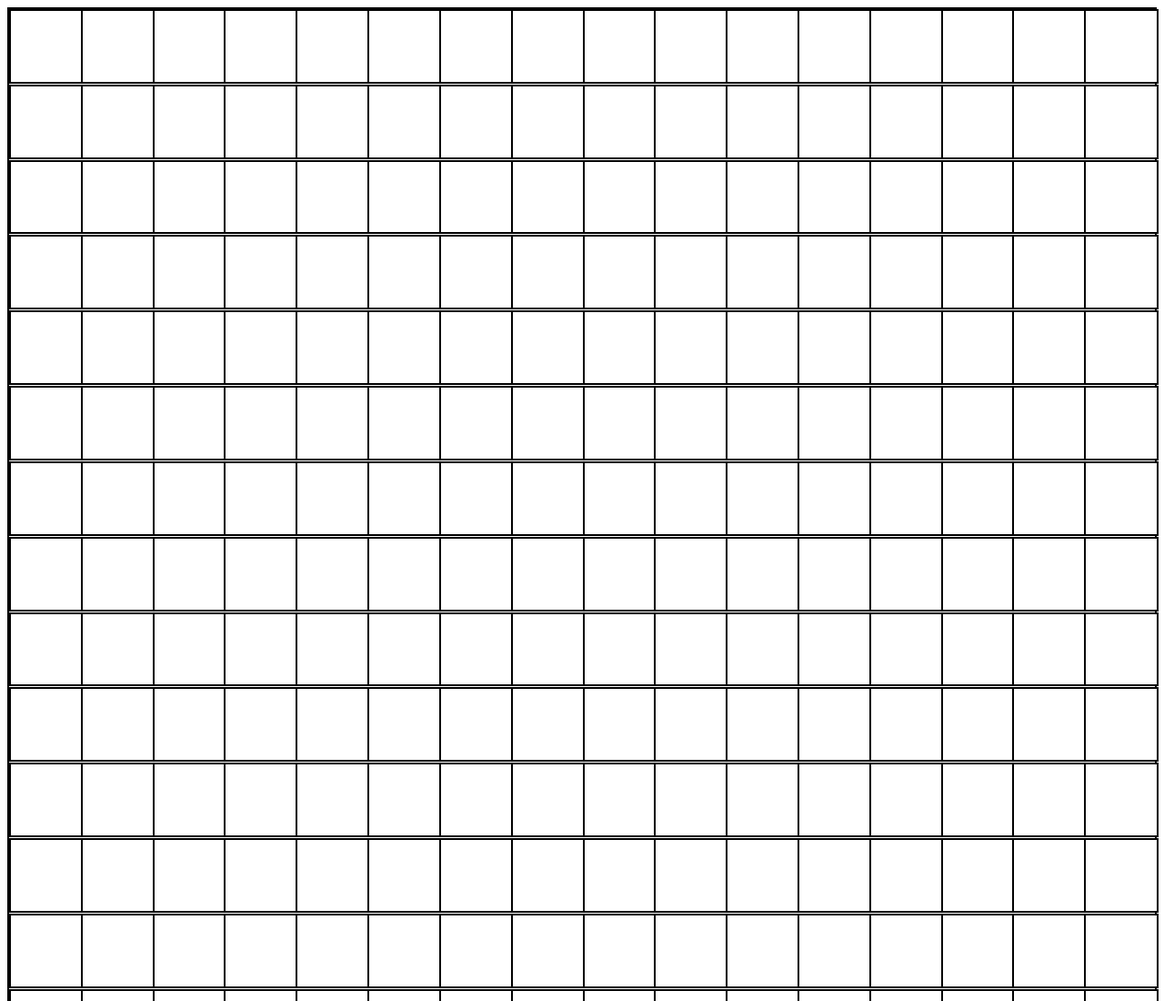
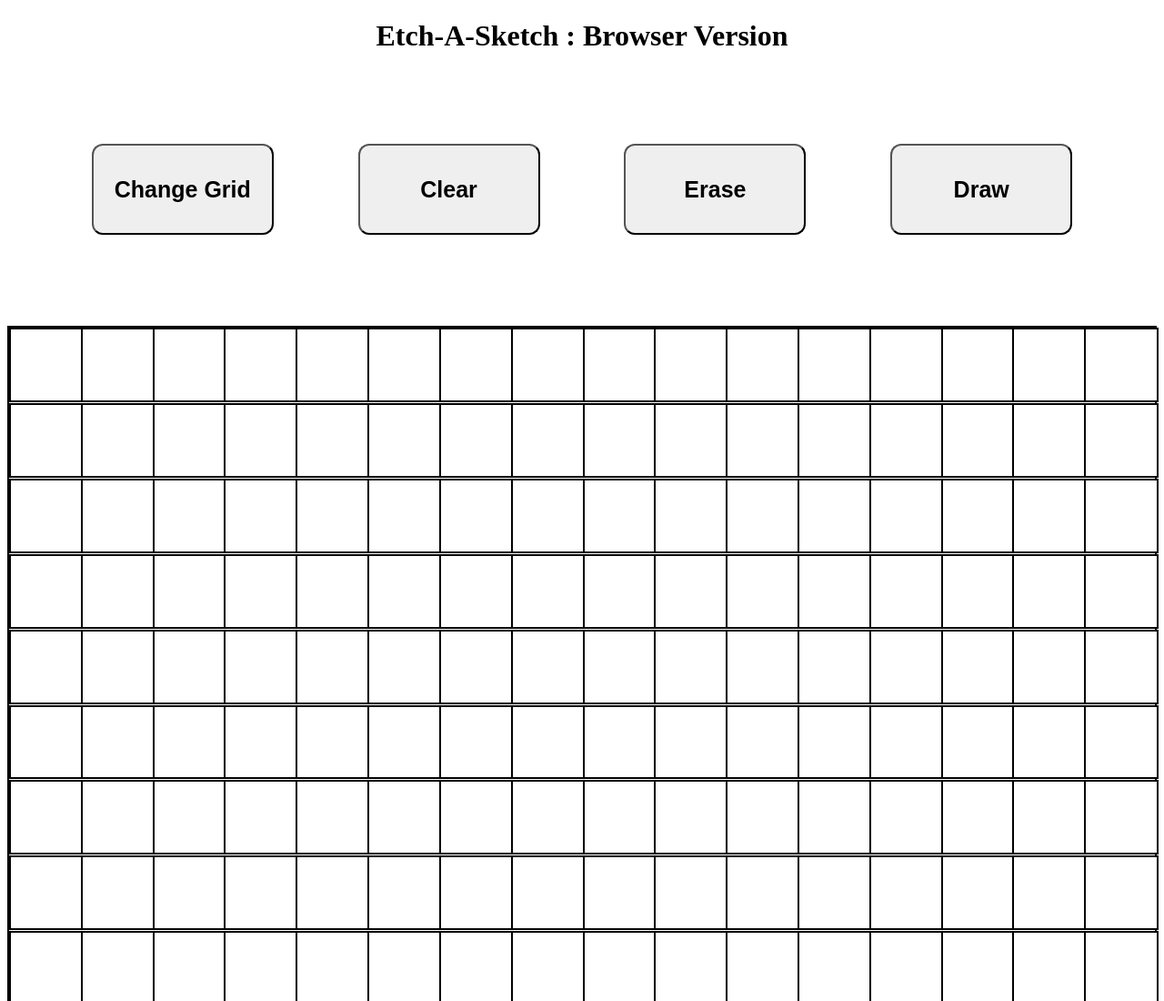
Before and after one commit to GaussWhy/etch-a-sketch, a plain HTML site: page index.html in a window 1280 px wide. Shown: the top 1100 px of the page at 91% size. Drawn offline with Linux system fonts and the light colour scheme.

Commit message:
Add buttons and title to webpage

```diff
--- a/index.html
+++ b/index.html
@@ -9,10 +9,19 @@
 </head>
 
 <body>
+    <h1>Etch-A-Sketch : Browser Version</h1>
+
+    <div class="buttons">
+        <button>Change Grid</button>
+        <button>Clear</button>
+        <button>Erase</button>
+        <button>Draw</button>
+    </div>
+
     <div class="grid-container"></div>
 
 <script>
-    let gridContainer = document.querySelector('div');
+    let gridContainer = document.getElementsByClassName('grid-container')[0];
 
     for (let i = 0; i < 256; i++) {
         let gridSquare = document.createElement('div');
--- a/styles.css
+++ b/styles.css
@@ -12,3 +12,23 @@
     background-color: white;
     border: 2px solid black;
 }
+
+.buttons {
+    display: flex;
+    justify-content: space-evenly;
+    margin-bottom: 100px;
+    margin-top: 100px;
+}
+
+button {
+    width: 200px;
+    height: 100px;
+    font-size: 25px;
+    font-weight: bold;
+    border-radius: 12px;
+}
+
+h1 {
+    display: flex;
+    justify-content: center;
+}
```
